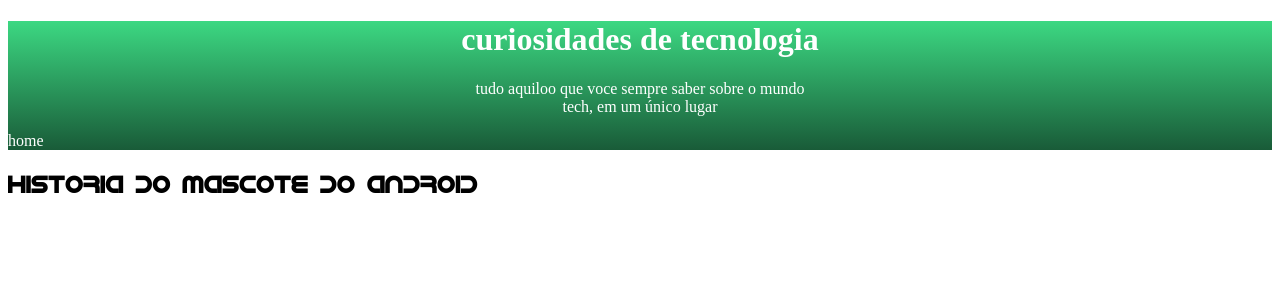
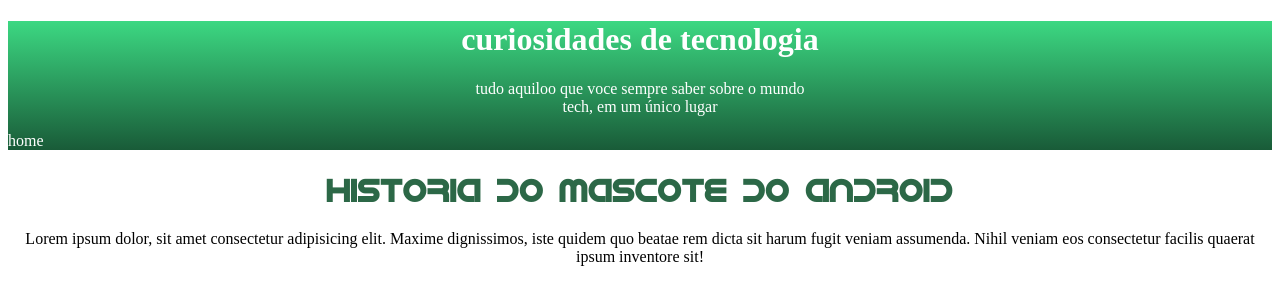
Before and after one commit to luismiguel7l/site-androis-desafio, a plain HTML site: page index.html in a window 1280 px wide. Drawn offline with Linux system fonts and the light colour scheme.

Commit message:
que impossivel

```diff
--- a/index.html
+++ b/index.html
@@ -7,13 +7,18 @@
 <link rel="stylesheet" href="style.css">
 
 </head>
-<body>
-    <div>
+<body style="background-col  r: #84E1AD;">
+    <div class="cima">
     <h1> curiosidades de tecnologia </h1>
     <p>tudo aquiloo que voce sempre saber sobre o mundo <br> tech, em um único lugar
         <p id="cima">home</p>
         </div>
-<h2 class="titulo">historia do mascote do android</h2>
+ <div class="meio">
+
+     <h1 class="titulo">historia do mascote do android</h1>
+     <p>Lorem ipsum dolor, sit amet consectetur adipisicing elit. Maxime dignissimos, iste quidem quo beatae rem dicta sit harum fugit veniam assumenda. Nihil veniam eos consectetur facilis quaerat ipsum inventore sit!</p>
+
+ </div>
 
     </p>
 </body>
--- a/style.css
+++ b/style.css
@@ -4,18 +4,22 @@
     font-family: idroid;
     src: url(pacote-projeto-d010/fontes/idroid.otf);
 }
-div{
+div.cima{
     color: rgb(255, 255, 255);
     text-align: center;
     background-image: linear-gradient(to bottom, #3CD882,#195B38);
 
 }
 
-h2.titulo {
+h1.titulo {
     font-family: idroid;
-    background-color: ;
+    color:#2C6847 ;
 
 }
 p#cima {
     text-align: justify;
 }
+div.meio {
+    text-align: center ;
+    background-color: white;
+}
```
